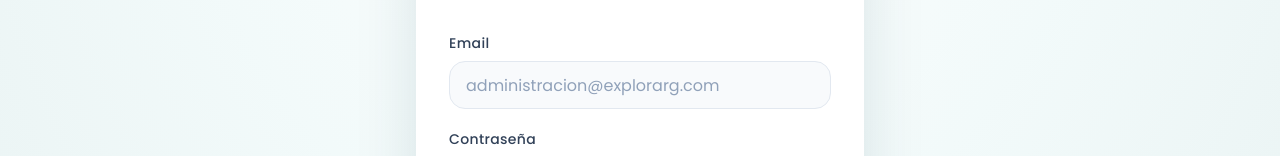
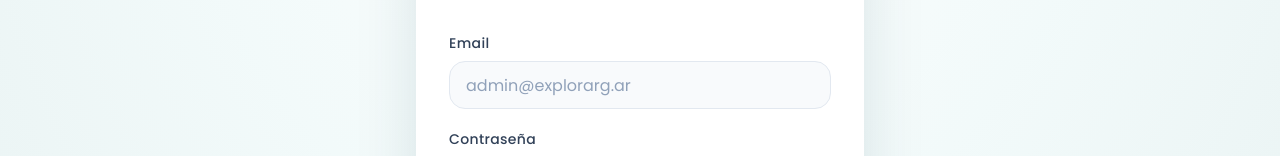
Before and after one commit to explorarg/web, a Next.js app: page /admin/login in a window 1280 px wide. Shown: the part 297-453 px from the top of the page. Built offline with nearby package versions, Linux system fonts and the light colour scheme; no server answers.

Commit message:
implementacion de comunidad

```diff
--- a/app/admin/login/page.tsx
+++ b/app/admin/login/page.tsx
@@ -212,7 +212,7 @@ export default function LoginPage() {
                   type="email"
                   value={email}
                   onChange={(e) => setEmail(e.target.value)}
-                  placeholder="administracion@explorarg.com"
+                  placeholder="admin@explorarg.ar"
                   required
                   disabled={loading || isBlocked}
                   className="h-12 rounded-2xl border-slate-200 bg-slate-50 px-4 text-base shadow-none focus:border-[#2BB8BF] focus:ring-[#2BB8BF]/20 disabled:opacity-50"
--- a/app/user/page.tsx
+++ b/app/user/page.tsx
@@ -249,7 +249,7 @@ export default function UserProfilePage() {
                 {section === 'purchases' && <section className="rounded-2xl border border-[#DCE8EC] bg-white p-5 sm:p-7"><div><p className="text-xs font-bold uppercase tracking-[0.14em] text-[#248E91]">Tu actividad</p><h2 className="mt-1 text-2xl font-semibold">Historial de compras</h2><p className="mt-2 text-sm text-slate-500">Reservas con pago confirmado asociadas a tu cuenta.</p></div>{purchases.length ? <div className="mt-6 divide-y divide-slate-100">{purchases.map((purchase) => <PurchaseRow key={purchase.id} purchase={purchase} detailed />)}</div> : <EmptyState icon={MapPinned} title="Tu historial empieza con un viaje" body="Cuando completes una compra con tu cuenta Explorarg, la vas a ver en esta sección." action={<Link href="/paquetes" className="mt-4 inline-flex items-center gap-1 text-sm font-semibold text-[#17888B]">Explorar paquetes <ChevronRight className="h-4 w-4" /></Link>} />}</section>}
 
                 {section === 'benefits' && <div className="space-y-6">
-                  <section className="rounded-2xl border border-[#DCE8EC] bg-white p-5 sm:p-7"><div><p className="text-xs font-bold uppercase tracking-[0.14em] text-[#248E91]">Para tu próximo viaje</p><h2 className="mt-1 text-2xl font-semibold">Beneficios disponibles</h2><p className="mt-2 text-sm text-slate-500">Los beneficios elegibles se vuelven a validar al iniciar el pago.</p></div>{benefits.length ? <div className="mt-6 grid gap-3 md:grid-cols-2">{benefits.map((benefit) => <BenefitRow key={benefit.id} benefit={benefit} large />)}</div> : <EmptyState icon={Gift} title="Todavía no hay promociones disponibles" body="Volvé a revisar más adelante: los beneficios cambian durante el año." />}</section>
+                  <section className="rounded-2xl border border-[#DCE8EC] bg-white p-5 sm:p-7"><div><p className="text-xs font-bold uppercase tracking-[0.14em] text-[#248E91]">Para tu próximo viaje</p><h2 className="mt-1 text-2xl font-semibold">Beneficios disponibles</h2></div>{benefits.length ? <div className="mt-6 grid gap-3 md:grid-cols-2">{benefits.map((benefit) => <BenefitRow key={benefit.id} benefit={benefit} large />)}</div> : <EmptyState icon={Gift} title="Todavía no hay promociones disponibles" body="Volvé a revisar más adelante: los beneficios cambian durante el año." />}</section>
                   <section className="rounded-2xl border border-[#DCE8EC] bg-white p-5 sm:p-7"><div><p className="text-xs font-bold uppercase tracking-[0.14em] text-[#248E91]">Tus redenciones</p><h2 className="mt-1 text-xl font-semibold">Historial de beneficios usados</h2></div>{benefitsUsed.length ? <div className="mt-5 divide-y divide-slate-100">{benefitsUsed.map((item) => <div key={item.id} className="flex flex-col justify-between gap-3 py-4 sm:flex-row sm:items-center"><div><p className="font-semibold">{item.nombre}</p><p className="mt-1 text-xs text-slate-500">{dateLabel(item.fechaUso)}{item.codigo ? ` · Código ${item.codigo}` : ''}</p></div><div className="text-sm sm:text-right"><p className="font-semibold text-[#187F80]">Ahorro {amount(item.montoDescuento, item.moneda)}</p><p className="mt-1 text-xs text-slate-500">Compra final {amount(item.montoFinal, item.moneda)}</p></div></div>)}</div> : <EmptyState icon={TicketPercent} title="Aún no usaste beneficios" body="Cuando apliques una promoción a una compra confirmada, aparecerá en tu historial." />}</section>
                 </div>}
               </div>
```
